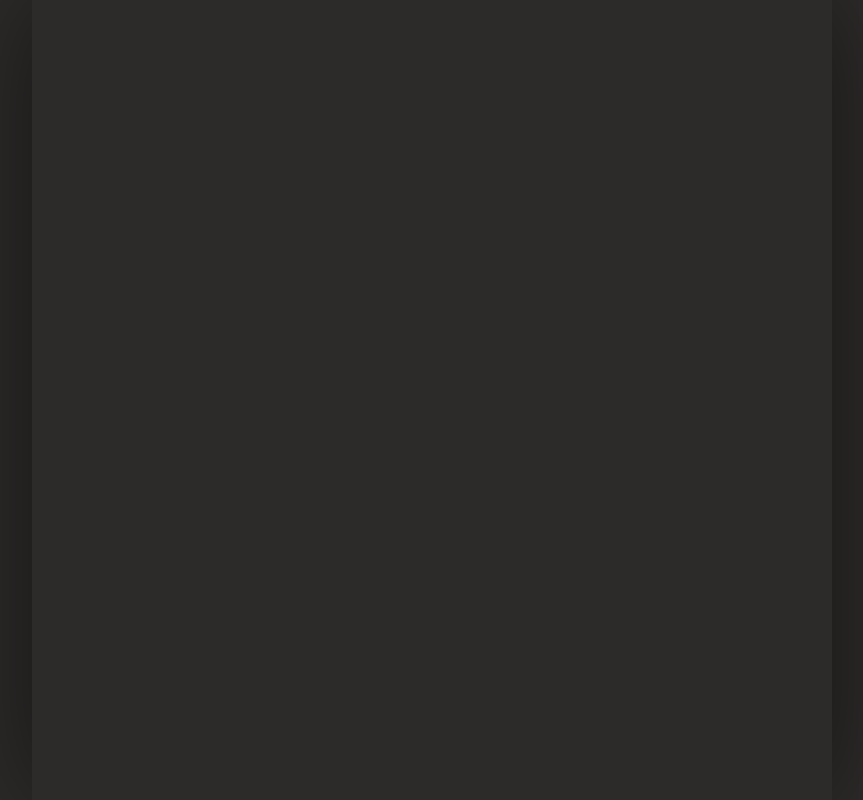
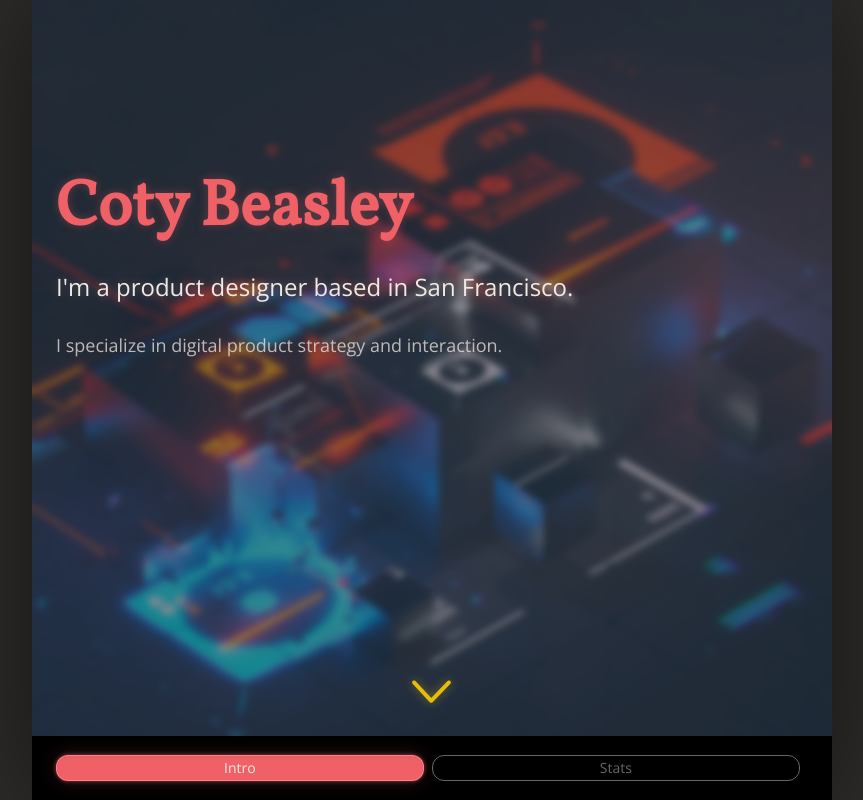
Before and after one commit to beacrea/coty.design, a Vue app: page /#/intro in a window 1280 px wide. Shown: the whole page, without its empty margins (208-1071 px from the left). Built offline with nearby package versions, Linux system fonts and the light colour scheme.

Commit message:
Added a navigation and set the routes

```diff
--- a/src/App.vue
+++ b/src/App.vue
@@ -1,11 +1,15 @@
 <template>
   <div id="app">
     <router-view/>
+    <Navigation></Navigation>
   </div>
 </template>
 
 <script>
+import Navigation from './components/Navigation'
+
 export default {
+  components: {Navigation},
   name: 'App'
 }
 </script>
@@ -15,6 +19,7 @@ export default {
 @import "globalStyles/global";
 
 #app {
+  border: none;
   display: flex;
   flex-direction: column;
   height: 100%;
--- a/src/components/Navigation.vue
+++ b/src/components/Navigation.vue
@@ -1,19 +1,14 @@
 <template>
   <nav id="navigation">
-    <v-link href="/">Intro</v-link>
-    <v-link href="/work">Work</v-link>
-    <v-link href="/stats">Stats</v-link>
-    <v-link href="/contact">Contact</v-link>
+    <router-link to="intro">Intro</router-link>
+    <router-link to="stats">Stats</router-link>
   </nav>
 </template>
 
-
 <script>
 export default {
-    components: {
-      VLink
-    },
-    data() {
+  components: {},
+  data () {
     return {
       msg: 'This is a message'
     }
@@ -53,7 +48,7 @@
   border-radius: 1.2rem;
   border: 1px solid $inactiveColor;
   color: $inactiveColor;
-    &.active {
+  &.router-link-active {
     color: $color_light;
     background: $color_accent1;
     border-color: rgba(255,255,255,0.23);
--- a/src/router/index.js
+++ b/src/router/index.js
@@ -9,12 +9,18 @@ export default new Router({
   routes: [
     {
       path: '/',
-      name: 'About',
+      redirect: {
+        name: 'intro'
+      }
+    },
+    {
+      path: '/intro',
+      name: 'intro',
       component: About
     },
     {
       path: '/stats',
-      name: 'Stats',
+      name: 'stats',
       component: Stats
     }
   ]
```
Lines whose indentation alone changed are shown as unchanged.
